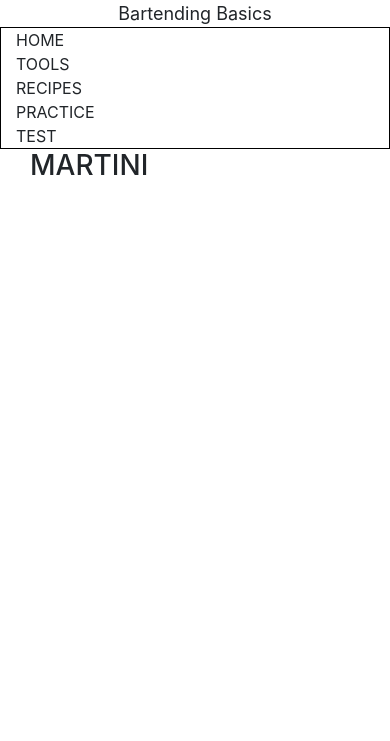
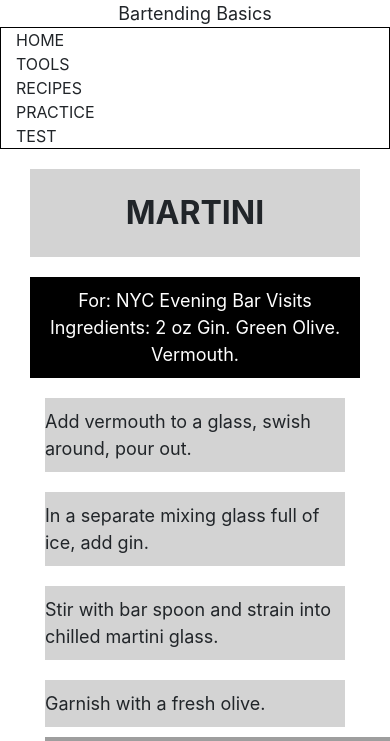
Before and after one commit to ssjpeg/bartending-academy, a Flask app: page /lesson/recipes/1 in a window 390 px wide; the page is wider, and only the part inside the window is pictured. Shown: the top 741 px of that part. Before the commit the page ends 175 px from the top of that part, so only its background shows below. Run offline with Flask 2, Linux system fonts and the light colour scheme; some libraries are stand-ins or nearby versions; grey boxes are pictures that could not be loaded.

```diff
--- a/server.py
+++ b/server.py
@@ -206,11 +206,23 @@ def tools(id = None):
     tool = lesson_tools[id]
     return render_template('tool.html', tool=tool)
 
+@app.route('/lesson/tools/')
+def toolsLanding(id = None):
+    global lesson_tools
+    tools = lesson_tools
+    return render_template('toolLanding.html', tools=tools)
+
 @app.route('/lesson/recipes/<id>')
 def recipes(id = None):
     global lesson_recipes
     recipe = lesson_recipes[id]
     return render_template('recipe.html', recipe=recipe)
 
+@app.route('/lesson/recipes/')
+def recipesLanding(id = None):
+    global lesson_recipes
+    recipes = lesson_recipes
+    return render_template('recipeLanding.html', recipes=recipes)
+
 if __name__ == '__main__':
    app.run(debug = True)
--- a/static/main.css
+++ b/static/main.css
@@ -11,3 +11,45 @@
   margin: auto;
 
 }
+
+#recipeTitle{
+  text-align: center;
+  margin: auto;
+  background-color: lightgrey;
+  padding-top: 20px;
+  padding-bottom: 20px;
+  margin-top: 20px;
+  font-size: xx-large;
+  font-weight: bold;
+}
+
+#rsubHeader{
+  margin: auto;
+  text-align: center;
+  background-color: black;
+  color: white;
+  margin-top: 20px;
+  padding-top: 10px;
+  padding-bottom: 10px;
+  font-size:large;
+}
+
+#imgGlass{
+  height: 435px;
+  width: 435px;
+  margin-top: 10px;
+}
+
+#imgGlassL{
+  height: 100px;
+  width: 100px;
+}
+
+#stepHeader{
+  margin: auto;
+  background-color: lightgray;
+  margin-top: 20px;
+  padding-top: 10px;
+  padding-bottom: 10px;
+  font-size:large;
+}
--- a/templates/recipe.html
+++ b/templates/recipe.html
@@ -8,9 +8,27 @@
 </script>
 
 <div class="container">
-    <h3>{{recipe.name}}</h3>
+    <div class = "col-md-4" id = "recipeTitle">{{recipe.name}}</div>
+    <div class = "col-md-12" id = "rsubHeader">
+        <div>For: {{recipe.purpose}}</div>
+        <div>Ingredients:{% for Ingredient in recipe.ingredients %}
+                {{Ingredient}}.
+            {% endfor %}
+        </div>
+    </div>
+    <div class = "row" id = "centerText">
+        <div class = "col-md-6">
+            {% for step in recipe.steps %}
+                <div class = "row" id = "stepHeader"> {{step}}</div>
+            {% endfor %}
+        </div>
+        <div class = "col-md-6">
+            <img id = "imgGlass" src = "{{recipe.image}}">
+        </div>
+    </div>
     <div>
+        <div class = "btn btn-dark"> Previous </div>
+        <div class = "btn btn-dark"> Next </div>
     </div>
-
 </div>
 {% endblock %}
```
Also changed, not shown: templates/recipeLanding.html (added, +22 -0 lines), templates/toolLanding.html (added, +22 -0 lines).
